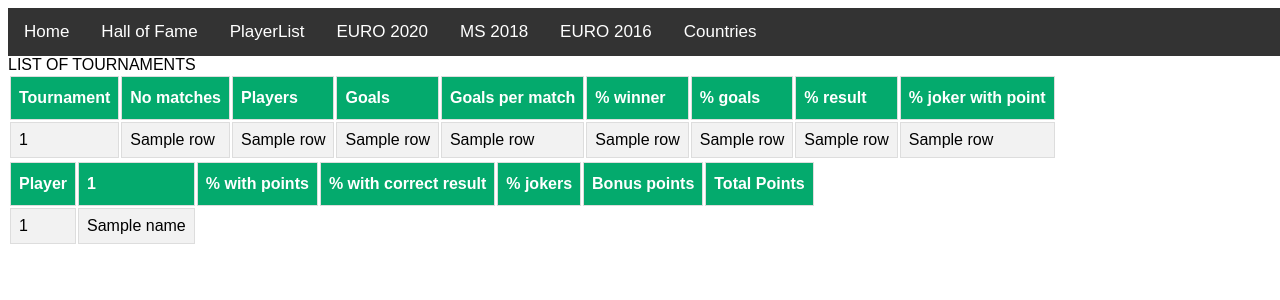
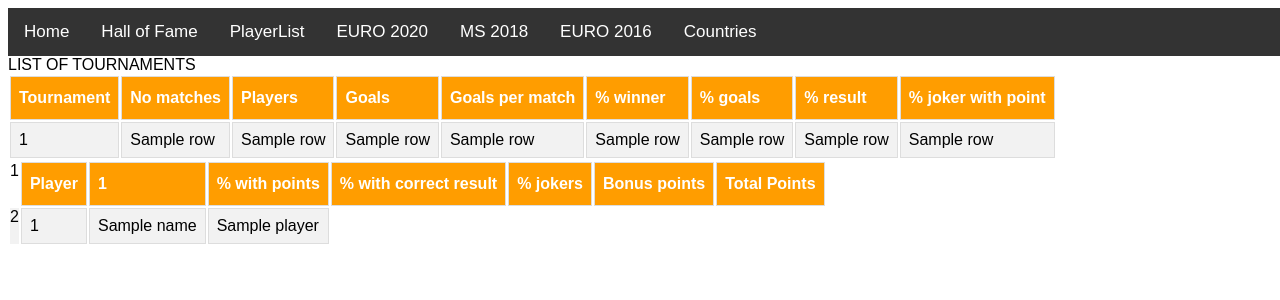
Before and after one commit to lbilenkij/hrabet2, a Flask app: template templates/tournament_list.html in a window 1280 px wide. Shown: the top 300 px of the page. Run offline with Flask 2, Linux system fonts and the light colour scheme; the template is opened without the code that fills it: most values are stand-ins (such as "Sample title", 1, 10 or a date in 2020); parts of the project's set-up code (start-up, migrations or seed data) failed here and were passed over.

Commit message:
hall of fame sorting

```diff
--- a/Controller.py
+++ b/Controller.py
@@ -28,8 +28,10 @@ class Controler:
                 player_set.add(player)
 
         for player in player_set:
+            sum = 0
             tour = { }
             for id, obj in self.tour_list:
                 tour[id] = obj.get_tour_points_with_bonus(player)
-            result.append([player,tour])
-        return  result
+                sum += tour[id]
+            result.append([player,tour, sum])
+        return sorted(result, key=lambda l:l[2], reverse=True)
--- a/fileDB.py
+++ b/fileDB.py
@@ -4,11 +4,13 @@ class FileDataReader:
         self.country = {}
         self.bets = {}
         # read match lis and results
+        self.read_match_list('file_src/match_EURO16.csv', 'ME16')
         self.read_match_list('file_src/match_WM2018.csv', 'WM18')
-        self.read_match_list('file_src/match_EURO16.csv', 'ME16')
+        self.read_match_list('file_src/match_EURO20.csv', 'ME20')
         self.read_cntr()
         self.read_bets('file_src/betsEUR2016.csv', 'ME16')
         self.read_bets('file_src/betsMS2018.csv', 'WM18')
+        self.read_bets('file_src/betsEUR2020.csv', 'ME20')
 
     def read_match_list(self, filename, tourID):
         match_file = open(filename, encoding="utf8")
@@ -47,7 +49,6 @@ class FileDataReader:
                 lcl_player.append(int(splitted[1][bonus_start:bonus_end]))
             else:
                 lcl_player.append(0)
-
             for res in splitted[2:]:
                 result = []
                 if res[0] == "-":
--- a/main_app.py
+++ b/main_app.py
@@ -15,5 +15,6 @@ def show_hof():
     player_list = controler.get_player_list()
     return render_template('tournament_list.html', tour_list=tour_list, player=player_list)
 
+
 if __name__ == "__main__":
   app.run()
--- a/static/css/styles.css
+++ b/static/css/styles.css
@@ -43,6 +43,22 @@ th {
   padding-top: 12px;
   padding-bottom: 12px;
   text-align: left;
-  background-color: #04AA6D;
+  background-color: #ff9d00;
   color: white;
 }
+
+th:hover { background-color: #ba7300 }
+
+table.sortable tbody {
+    counter-reset: sortabletablescope;
+}
+table.sortable thead tr::before {
+    content: "";
+    display: table-cell;
+    background-color: #ff9d00;
+}
+table.sortable tbody tr::before {
+    content: counter(sortabletablescope);
+    counter-increment: sortabletablescope;
+    display: table-cell;
+}
--- a/templates/base.html
+++ b/templates/base.html
@@ -4,6 +4,7 @@
         {% block script %}
         {% endblock %}
         <link rel="stylesheet" href="/static/css/styles.css" />
+        <script src="/static/js/sorttable.js"></script>
     </head>
     <body>
         <div id="main_menu">
--- a/templates/tournament_list.html
+++ b/templates/tournament_list.html
@@ -30,7 +30,7 @@
     {% endfor %}
     </table>
 
-    <table>
+    <table class="sortable">
         <tr>
             <th>Player</th>
             {% for row in tour_list %}
@@ -48,6 +48,7 @@
           {% for tour in tour_list %}
             <td>{{ pl[1][tour[0]] }}</td>
           {% endfor %}
+            <td>{{ pl[2] }}</td>
         </tr>
     {% endfor %}
     </table>
```
